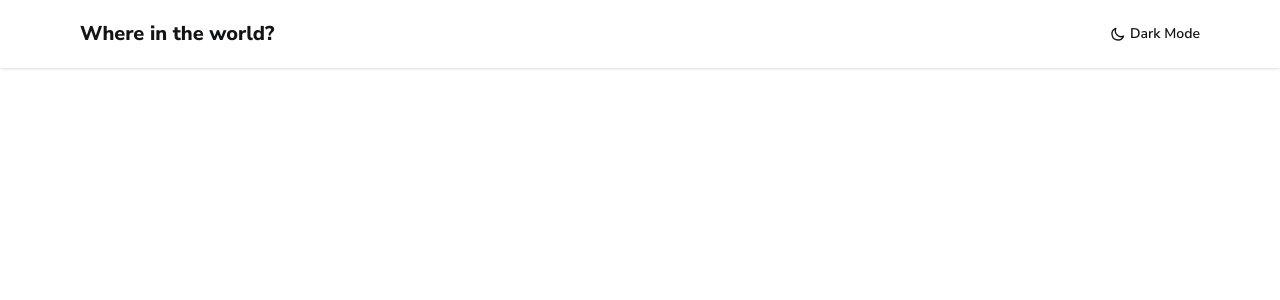
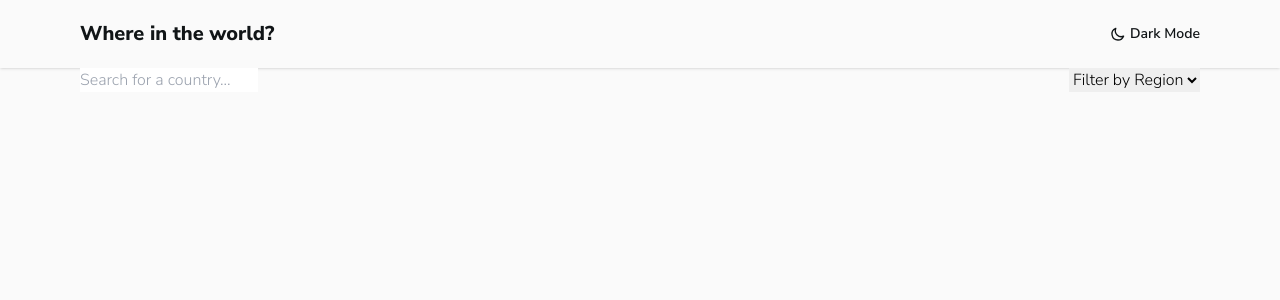
Before and after one commit to nesathanozturk/rest-countries-api, a Next.js app: page / in a window 1280 px wide. Shown: the top 300 px of the page. Built offline with nearby package versions, Linux system fonts and the light colour scheme.

Commit message:
feat: created new components and import

```diff
--- a/src/app/page.tsx
+++ b/src/app/page.tsx
@@ -1,9 +1,11 @@
+import Filter from "@/components/Filter";
 import Header from "@/components/Header";
 
 export default function Home() {
   return (
-    <main className="min-h-screen">
+    <main className="min-h-screen bg-lm-gray">
       <Header />
+      <Filter />
     </main>
   );
 }
--- /dev/null
+++ b/src/components/Filter.tsx
@@ -0,0 +1,13 @@
+import Select from "./Select";
+import Input from "./Input";
+
+const Filter = () => {
+  return (
+    <div className="flex justify-between px-5 md:px-20">
+      <Input />
+      <Select />
+    </div>
+  );
+};
+
+export default Filter;
--- /dev/null
+++ b/src/components/Input.tsx
@@ -0,0 +1,5 @@
+const Input = () => {
+  return <input type="text" placeholder="Search for a country..." />;
+};
+
+export default Input;
--- /dev/null
+++ b/src/components/Select.tsx
@@ -0,0 +1,14 @@
+const Select = () => {
+  return (
+    <select name="regions" id="regions">
+      <option value="all">Filter by Region</option>
+      <option value="africa">Africa</option>
+      <option value="america">America</option>
+      <option value="asia">Asia</option>
+      <option value="europe">Europe</option>
+      <option value="oceania">Oceania</option>
+    </select>
+  );
+};
+
+export default Select;
```
